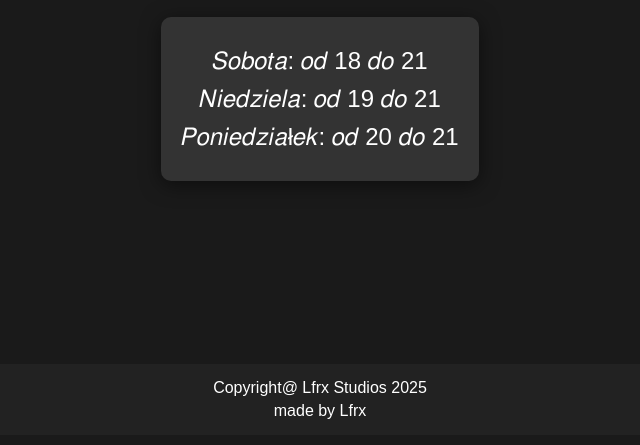
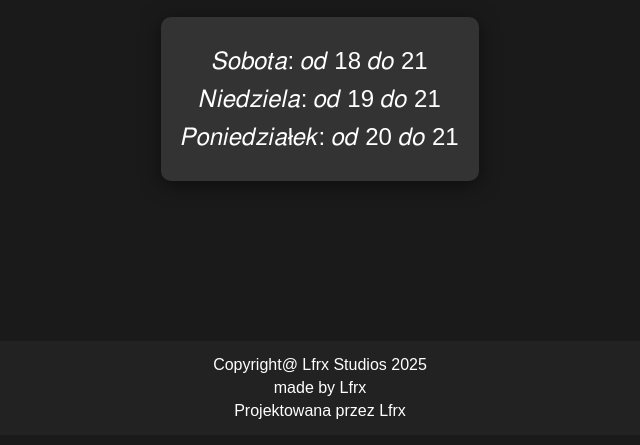
Before and after one commit to LufStudios/djlady.lfrx.ovh, a plain HTML site: page rozpiska.html in a window 1280 px wide. Shown: the part 355-800 px from the top of the page, without its empty margins (320-960 px from the left). Drawn offline with Linux system fonts and the light colour scheme.

Commit message:
Update rozpiska.html

```diff
--- a/rozpiska.html
+++ b/rozpiska.html
@@ -67,6 +67,7 @@
     <div class="footer">
         <p>Copyright@ Lfrx Studios 2025</p>
         <p>made by Lfrx</p>
+        <p>Projektowana przez Lfrx</p>
     </div>
 
 </body>
```
